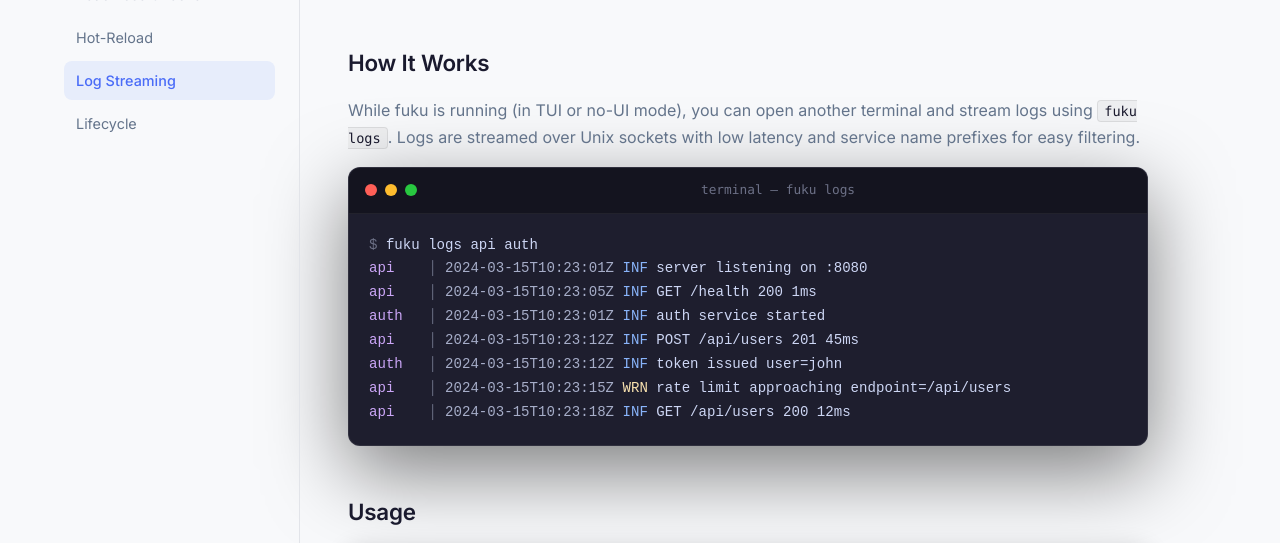
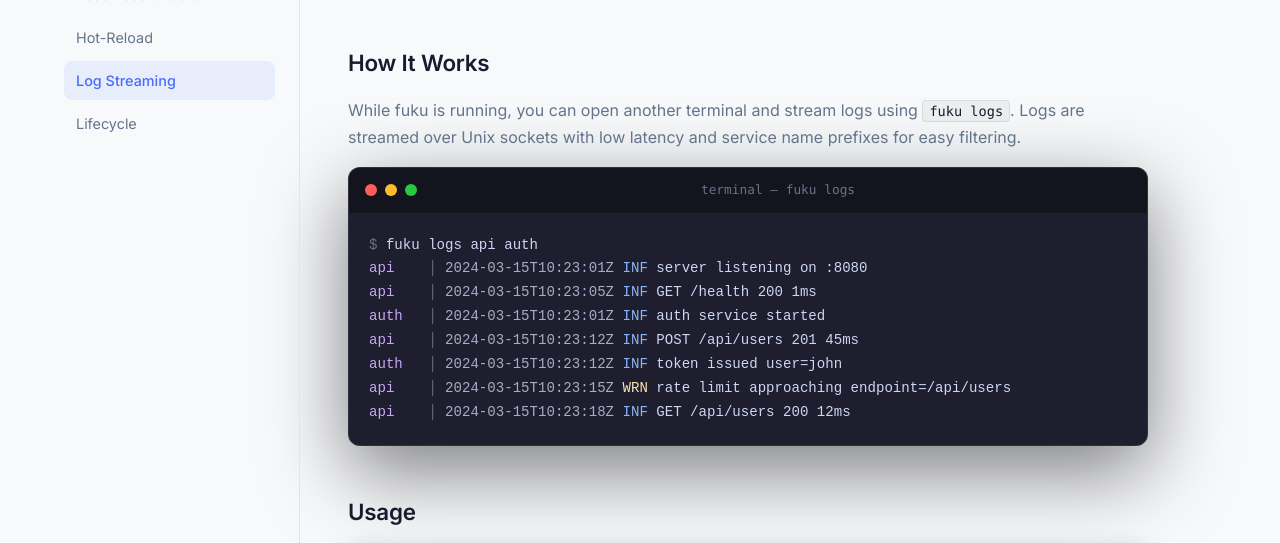
Before and after one commit to tab/fuku, an Astro site in the folder docs/: page /features/log-streaming in a window 1280 px wide. Shown: the part 243-786 px from the top of the page. Built offline with nearby package versions, Linux system fonts and the light colour scheme; Astro itself is replaced by a stand-in of ours.

Commit message:
docs(flags): Fix cli flags

```diff
--- a/docs/src/layouts/DocsLayout.astro
+++ b/docs/src/layouts/DocsLayout.astro
@@ -314,6 +314,7 @@ if (hasNav && current) {
     padding: 2px 6px;
     border-radius: 4px;
     color: var(--text);
+    white-space: nowrap;
   }
 
   .prose :global(table) {
--- a/docs/src/pages/features/log-streaming.astro
+++ b/docs/src/pages/features/log-streaming.astro
@@ -25,7 +25,7 @@ const nav = getFeaturesNav(base);
   <h2>How It Works</h2>
 
   <p>
-    While fuku is running (in TUI or no-UI mode), you can open another terminal and stream logs using <code>fuku logs</code>. Logs are streamed over Unix sockets with low latency and service name prefixes for easy filtering.
+    While fuku is running, you can open another terminal and stream logs using <code>fuku logs</code>. Logs are streamed over Unix sockets with low latency and service name prefixes for easy filtering.
   </p>
 
   <Terminal title="terminal — fuku logs">
```
